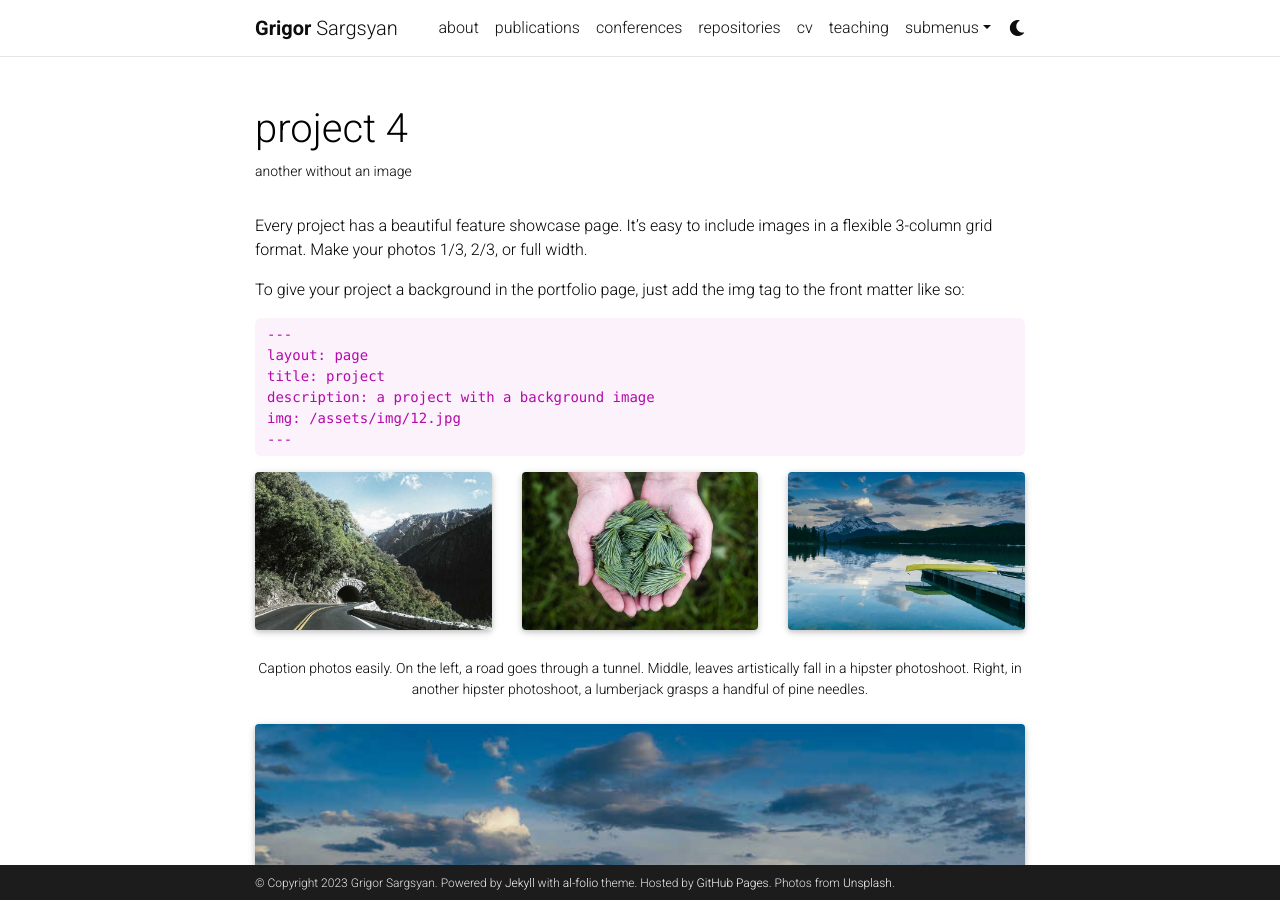
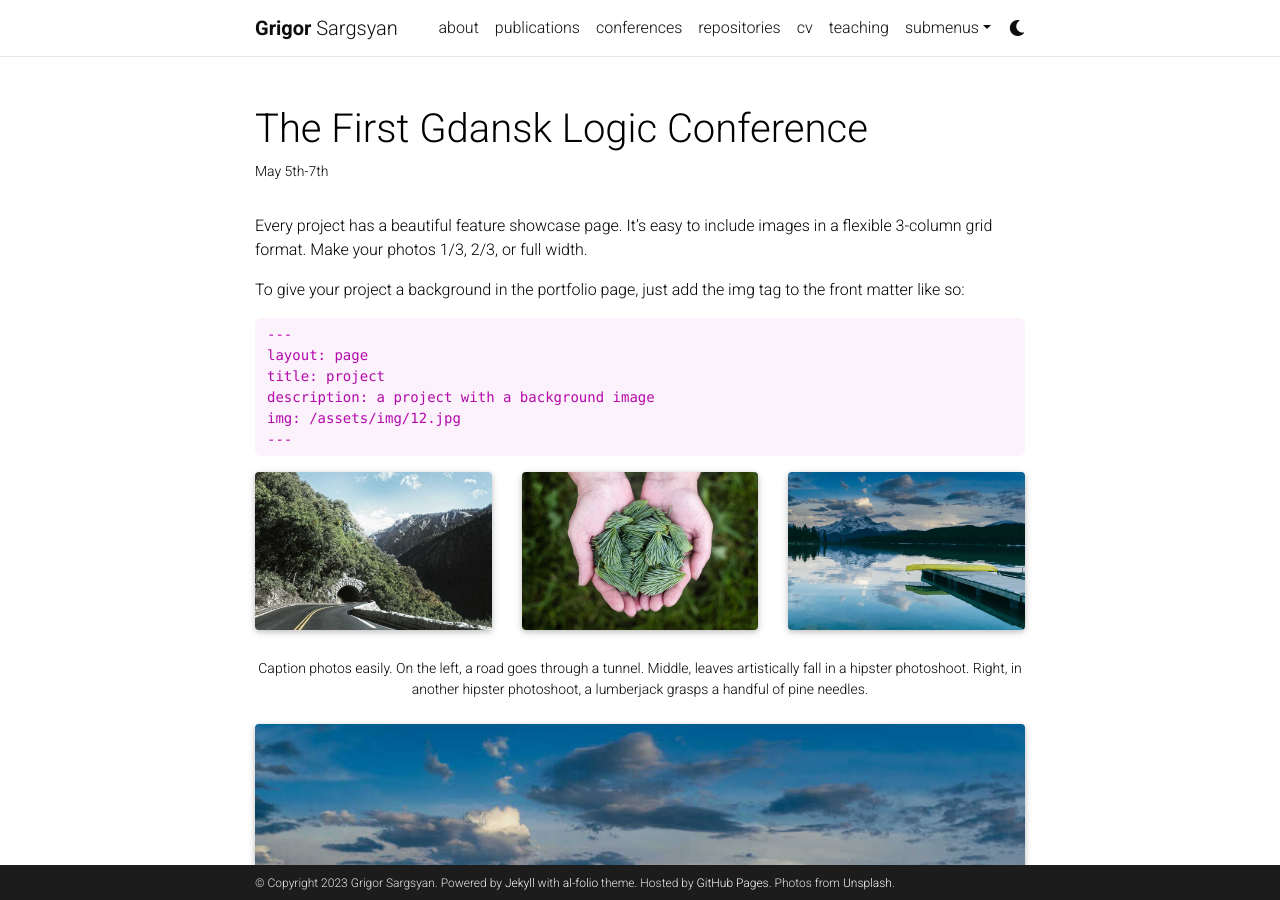
Before and after one commit to grigorsarg/grigorsarg.github.io, a Jekyll site: the page built from _projects/4_project.md, in a window 1280 px wide and 900 px high. Built offline with Jekyll 4.4.1, drawn with Linux system fonts in a browser that asks for light colours; full-size pictures stand in for the smaller copies a plugin makes; comment, search, counter and statistics services are not loaded; a style sheet for code colours, icons or effects is not loaded.

Commit message:
Update 4_project.md

```diff
--- a/_projects/4_project.md
+++ b/_projects/4_project.md
@@ -1,9 +1,10 @@
 ---
 layout: page
-title: project 4
-description: another without an image
+title: The First Gdansk Logic Conference
+description: May 5th-7th
 img:
 importance: 3
+redirect: https://mat.ug.edu.pl/~rfilipow/glc/
 category: fun
 ---
 
```
